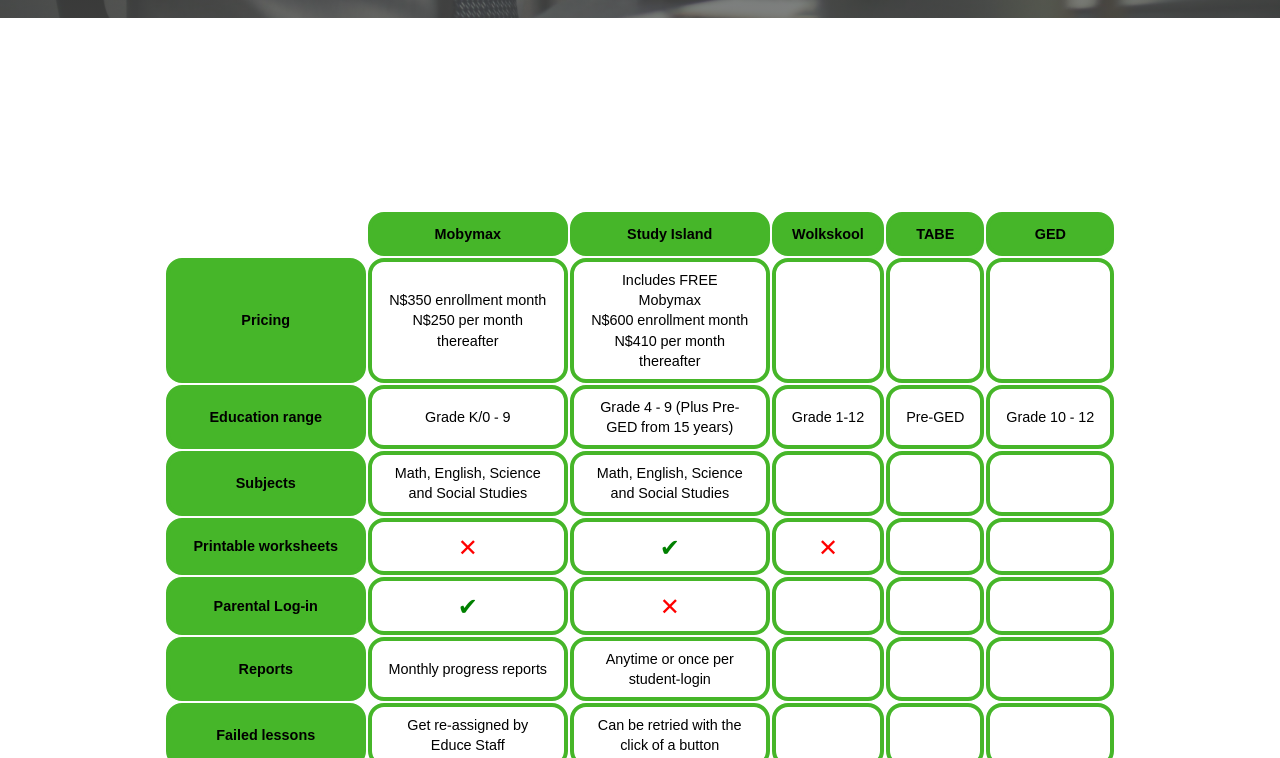
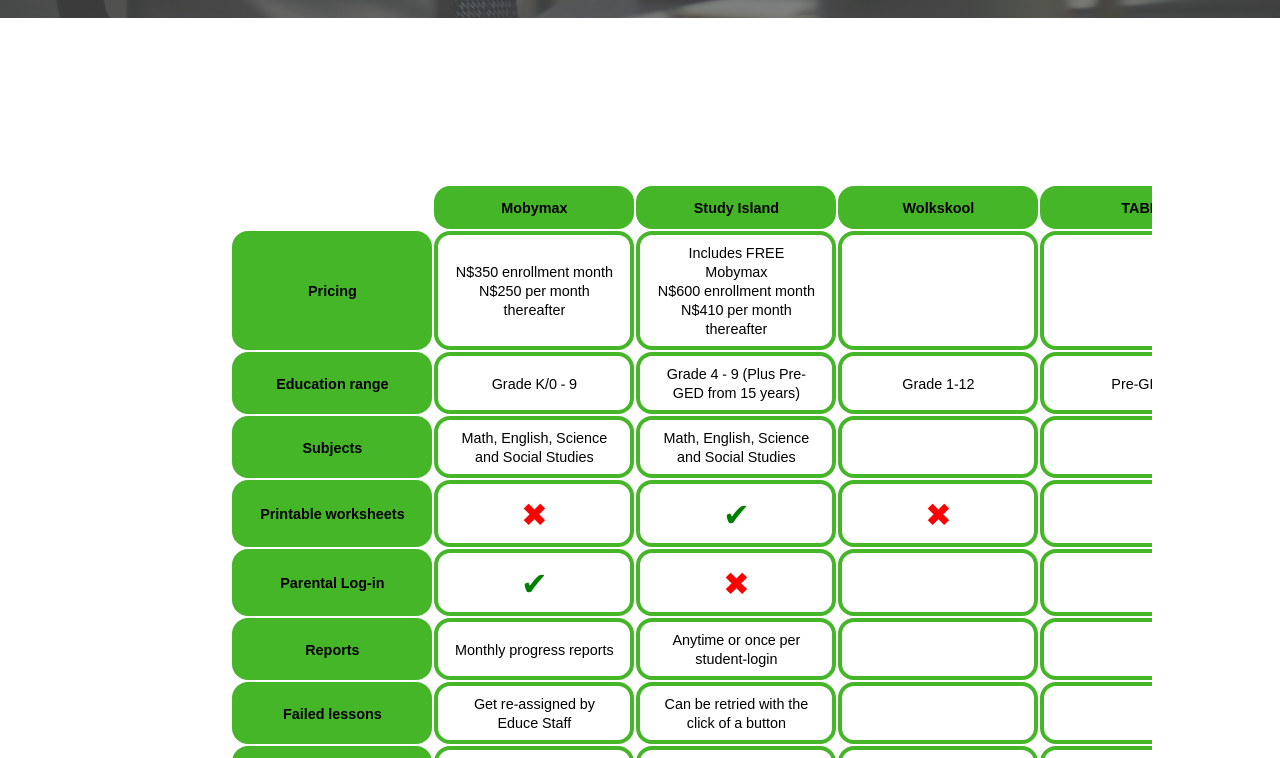
Before and after one commit to Quilo1248/Educe-Homeschooling, a plain HTML site: page our products.html in a window 1280 px wide. Shown: the part 782-1540 px from the top of the page. Drawn offline with Linux system fonts and the light colour scheme.

Commit message:
fixed comparison chart issues

```diff
--- a/style.css
+++ b/style.css
@@ -346,28 +346,35 @@
 .MnM{
     z-index: -1;
 }
+table {
+    width: 100%;
+    font-size: 1rem;
+    display: inline-table;
+    padding: 10%;
+  }
+  .container {
+    width: 100%;
+    overflow-x: auto;
+
+  }
 .product-comparison{
     border-collapse: collapse;
     display: flex;
     flex-direction: column;
-    align-items: center;
-    padding: 10%;
+    align-self: center;
+    margin: 10%;
     margin-top: 5%;
-
 }
 .products-cell{
-    max-width: 10rem;
     font-size: 0.9rem;
     font-weight: normal;
     padding: 0.5rem 1rem;
     color: black;
     border: 0.25rem solid var(--primary-color);
-    line-height: 1.4;
     text-align: center;
     border-radius: 1rem;
-}
-.container{
-    overflow-x: scroll;
+    min-width: 10rem;
+    white-space: wrap;
 }
 .products-cell-bold{
     font-weight: bold;
@@ -375,15 +382,15 @@
 .products-cell-shaded{
     background-color: var(--primary-color);
 }
-.X::after{
-    content: "\2715";
-    font-size: 1.5rem;
-    color: red;
-}
 .check::after{
     content: "\2714";
-    font-size: 1.5rem;
+    font-size: 2rem;
     color: green;
+}
+.X::after{
+    content: "\2716";
+    font-size: 2rem;
+    color: red;
 }
 @media screen and (max-width: 1600px){
     .experience h2{
@@ -465,4 +472,8 @@
         padding: 2rem 2rem 1rem;
         cursor: pointer;
       }
+      .product-comparison{
+        margin: 0%;
+        margin-bottom: 10%;
+      }
   }
```
Also changed, not shown: about us.html (+1 -1 lines), index.html (+2 -2 lines), 1 other file.
